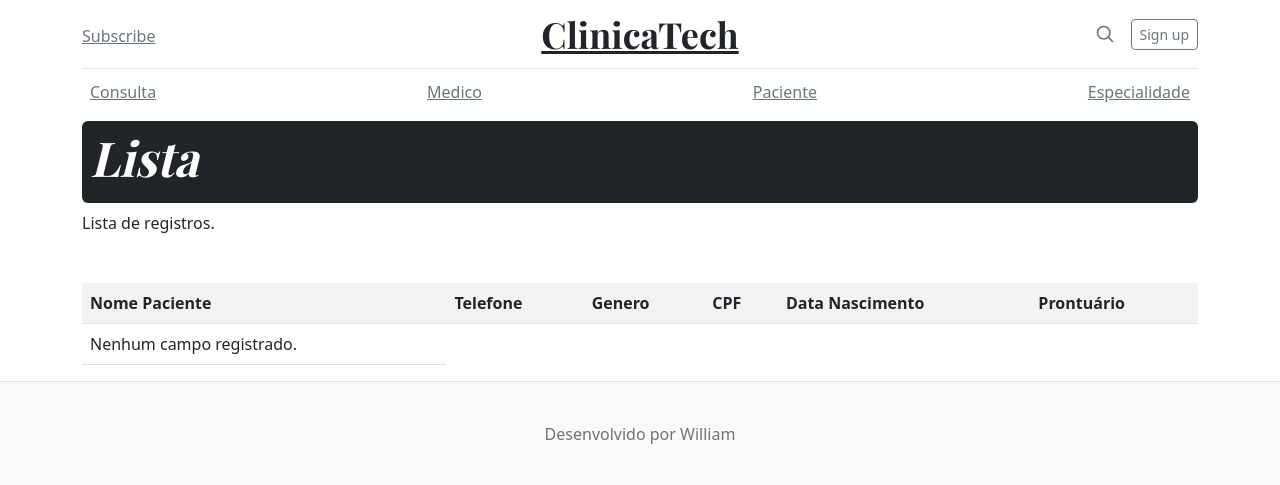
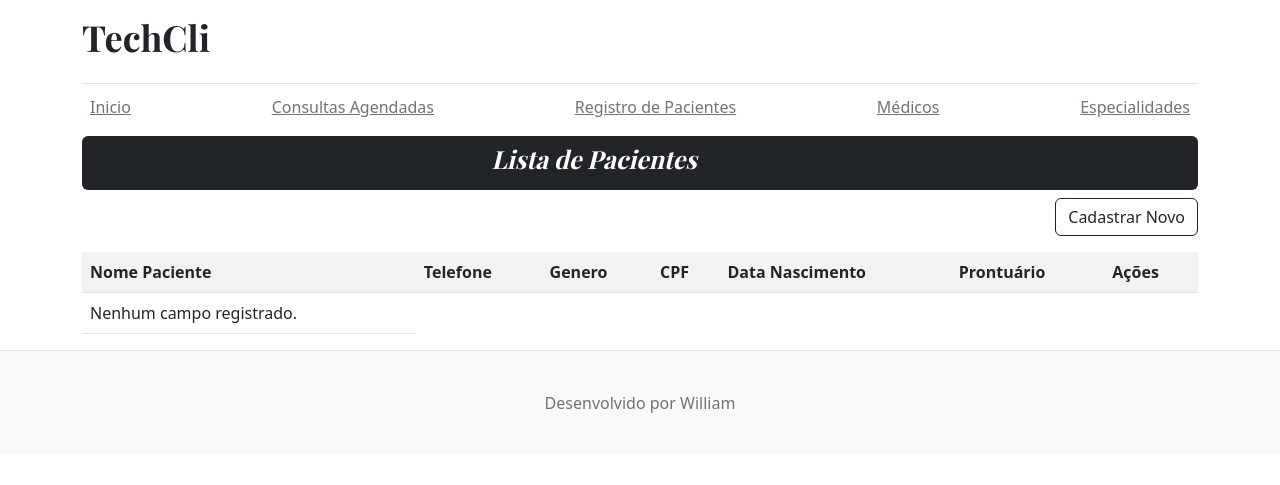
Before and after one commit to willsantos86/Prj_Clinica_CRUD_API, a Django app: page /listar/paciente/ in a window 1280 px wide. Shown: the top 485 px of the page. Run offline with Django 3.2, Linux system fonts and the light colour scheme; data that the repository does not hold is empty; some libraries are stand-ins or nearby versions.

Commit message:
Ajustando urls das páginas.

```diff
--- a/clinica/templates/clinica/index.html
+++ b/clinica/templates/clinica/index.html
@@ -73,27 +73,28 @@
 <div class="container">
   <header class="blog-header lh-1 py-3">
     <div class="row flex-nowrap justify-content-between align-items-center">
-      <div class="col-4 pt-1">
+      <!-- <div class="col-4 pt-1">
         <a class="link-secondary" href="#">Subscribe</a>
+      </div> -->
+      <div class="col-4">
+        <h1 class="blog-header-logo text-dark">TechCli</h1>
       </div>
-      <div class="col-4 text-center">
-        <a class="blog-header-logo text-dark" href="#">ClinicaTech</a>
-      </div>
-      <div class="col-4 d-flex justify-content-end align-items-center">
+      <!-- <div class="col-4 d-flex justify-content-end align-items-center">
         <a class="link-secondary" href="#" aria-label="Search">
           <svg xmlns="http://www.w3.org/2000/svg" width="20" height="20" fill="none" stroke="currentColor" stroke-linecap="round" stroke-linejoin="round" stroke-width="2" class="mx-3" role="img" viewBox="0 0 24 24"><title>Search</title><circle cx="10.5" cy="10.5" r="7.5"/><path d="M21 21l-5.2-5.2"/></svg>
         </a>
         <a class="btn btn-sm btn-outline-secondary" href="#">Sign up</a>
-      </div>
+      </div> -->
     </div>
   </header>
 
   <div class="nav-scroller py-1 mb-2">
     <nav class="nav d-flex justify-content-between">
-      <a class="p-2 link-secondary" href="{% url 'listar-consulta' %}">Consulta</a>
-      <a class="p-2 link-secondary" href="{% url 'listar-medico' %}">Medico</a>
-      <a class="p-2 link-secondary" href="{% url 'listar-paciente' %}">Paciente</a>
-      <a class="p-2 link-secondary" href="{% url 'listar-categoria' %}">Especialidade</a>
+      <a class="p-2 link-secondary" href="{% url 'inicio' %}">Inicio</a>
+      <a class="p-2 link-secondary" href="{% url 'listar-consulta' %}">Consultas Agendadas</a>
+      <a class="p-2 link-secondary" href="{% url 'listar-paciente' %}">Registro de Pacientes</a>
+      <a class="p-2 link-secondary" href="{% url 'listar-medico' %}">Médicos</a>
+      <a class="p-2 link-secondary" href="{% url 'listar-categoria' %}">Especialidades</a>
     </nav>
   </div>
 </div>
@@ -103,9 +104,9 @@
 <main class="container">
   <div class="p-4 p-md-5 mb-4 rounded text-bg-dark">
     <div class="col-md-6 px-0">
-      <h1 class="display-4 fst-italic">Title of a longer featured blog post</h1>
-      <p class="lead my-3">Multiple lines of text that form the lede, informing new readers quickly and efficiently about what’s most interesting in this post’s contents.</p>
-      <p class="lead mb-0"><a href="#" class="text-white fw-bold">Continue reading...</a></p>
+      <h1 class="display-10 fst-italic">Sistema de Gerenciamento Clínico Operacional</h1>
+      <p class="lead my-3">Marcação de consultas e exames<br>Registro de pacientes<br>Registro de Médicos</p>
+      <p class="lead mb-0">Faça seu <a href="#" class="text-primary fw-bold">Login</a></p>
     </div>
   </div>
 </main>
--- a/clinica/templates/clinica/lista/paciente.html
+++ b/clinica/templates/clinica/lista/paciente.html
@@ -5,11 +5,14 @@
 {% block menu %}
 <div class="container">
     <div class="p-4 p-md-2 mb-2 rounded text-bg-dark">
-        <div class="col-md-6 px-0">
-            <h3 class="display-4 fst-italic">Lista</h3>
+        <div class="col-md-11 px-0">
+            <h3 class="display-4 fst-italic text text-center" style="font-size: 25px;">Lista de Pacientes</h3>
         </div>
     </div>
-    <p class="mb-5">Lista de registros.</p>
+
+    <div class="d-grid gap-2 d-md-flex justify-content-md-end">
+    <a href="{% url 'cadastrar-paciente' %}" class="mb-3 btn btn-outline-dark">Cadastrar Novo</a>
+    </div>
     <div class="table-responsive">
 
         <table class="table table-striped">
@@ -20,6 +23,7 @@
                 <th>CPF</th>
                 <th>Data Nascimento</th>
                 <th>Prontuário</th>
+                <th>Ações</th>
 
             </tr>
             {% for paciente in object_list %}
--- /dev/null
+++ b/requirements.txt
@@ -0,0 +1,3 @@
+asgiref==3.6.0
+Django==4.1.6
+sqlparse==0.4.3
--- a/setup/settings.py
+++ b/setup/settings.py
@@ -38,7 +38,12 @@ INSTALLED_APPS = [
     'django.contrib.messages',
     'django.contrib.staticfiles',
     'clinica',
+    'crispy_forms',
 ]
+
+# Crispy Forms
+
+CRISPY_TEMPLATE_PACK = 'bootstrap4'
 
 MIDDLEWARE = [
     'django.middleware.security.SecurityMiddleware',
```
Also changed, not shown: clinica/templates/clinica/form.html (+6 -3 lines), clinica/templates/clinica/lista/categoria.html (+5 -3 lines), clinica/templates/clinica/lista/consulta.html (+5 -3 lines), clinica/templates/clinica/lista/medico.html (+5 -4 lines).
